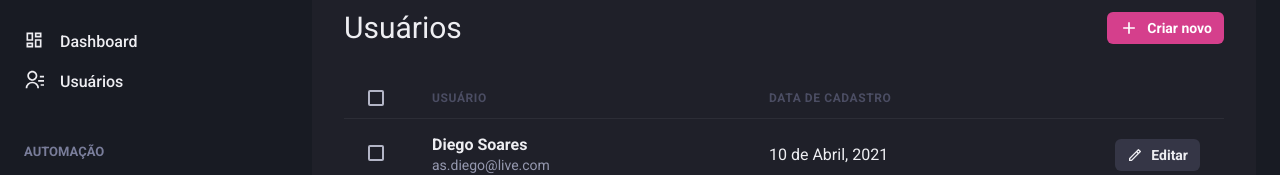
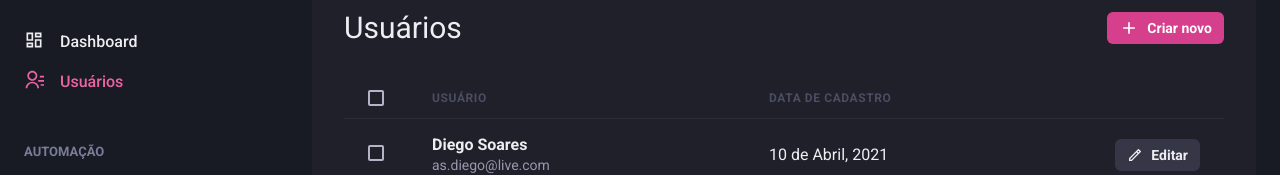
Before and after one commit to alsoDiego/dashgo, a Next.js app: page /users in a window 1280 px wide. Shown: the part 142-317 px from the top of the page. Built offline with nearby package versions, Linux system fonts and the light colour scheme.

Commit message:
style: sinaliza link ativo

```diff
--- /dev/null
+++ b/src/components/ActiveLink.tsx
@@ -0,0 +1,30 @@
+import Link, { LinkProps } from "next/link";
+import { useRouter } from "next/router";
+import { cloneElement, ReactElement } from "react";
+
+interface ActiveLinkProps extends LinkProps {
+    children: ReactElement;
+    shouldMatchExactHref?: boolean;
+}
+
+export function ActiveLink({ children, shouldMatchExactHref = false, ...rest}: ActiveLinkProps) {
+    const { asPath } = useRouter()
+
+    let isActive = false;
+
+    if (shouldMatchExactHref && (asPath == rest.href || asPath == rest.as)) {
+        isActive = true;
+    }
+
+    if (!shouldMatchExactHref && (asPath.startsWith(String(rest.href)) || asPath.startsWith(String(rest.as)))) {
+        isActive = true;
+    }
+
+    return (
+        <Link {...rest}>
+            {cloneElement(children, {
+                color: isActive ? 'pink.400' : 'gray.50'
+            })}
+        </Link>
+    )
+}
--- a/src/components/Sidebar/NavLink.tsx
+++ b/src/components/Sidebar/NavLink.tsx
@@ -1,7 +1,8 @@
 import { Icon, Link as ChakraLink, Text, LinkProps as ChakraLinkProps } from "@chakra-ui/react";
 import { ElementType } from "react";
 
-import Link from 'next/link';
+
+import { ActiveLink } from "../ActiveLink";
 
 interface NavLinkProps extends ChakraLinkProps {
     icon: ElementType;
@@ -11,11 +12,11 @@
 
 export function NavLink({ icon, children, href, ...rest }: NavLinkProps) {
     return(
-        <Link href={href} passHref>
+        <ActiveLink href={href} passHref>
             <ChakraLink display="flex" align="center" {...rest}>
                 <Icon as={icon} fontSize="20" />
                 <Text ml="4" fontWeight="medium">{children}</Text>
             </ChakraLink>
-        </Link>
+        </ActiveLink>
     );
 }
```
